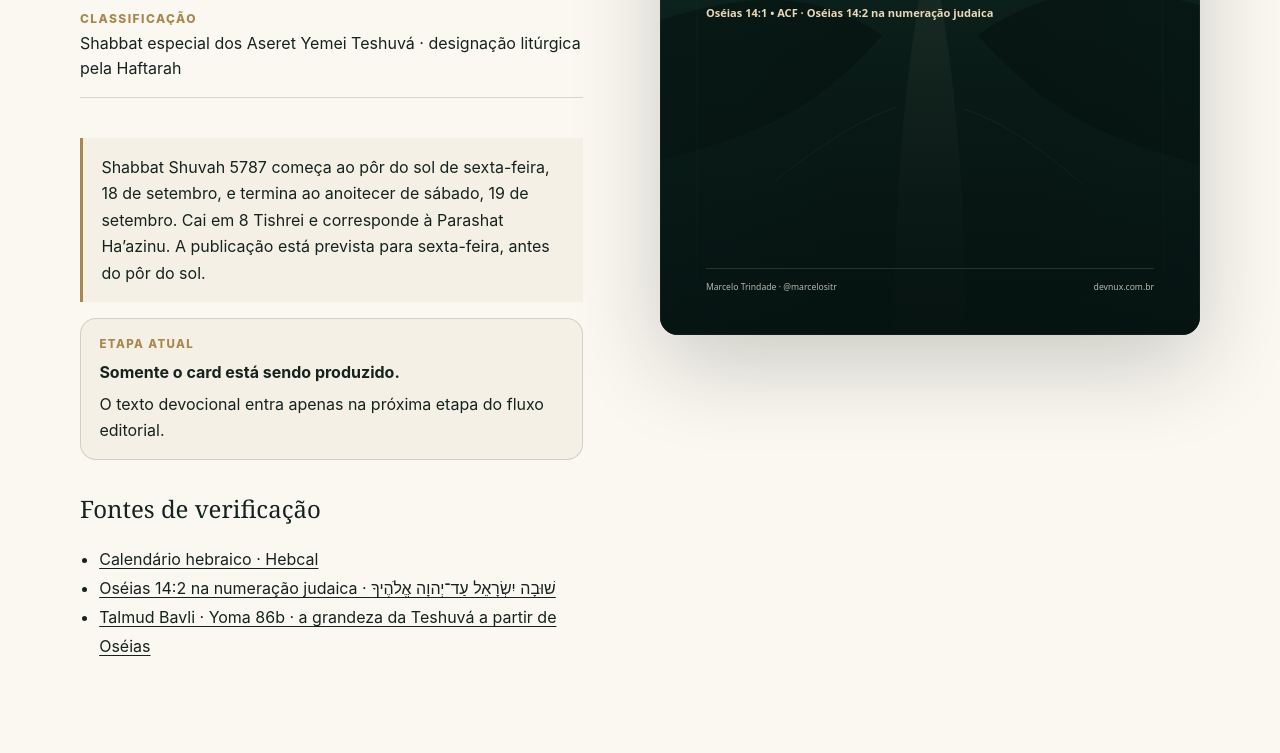
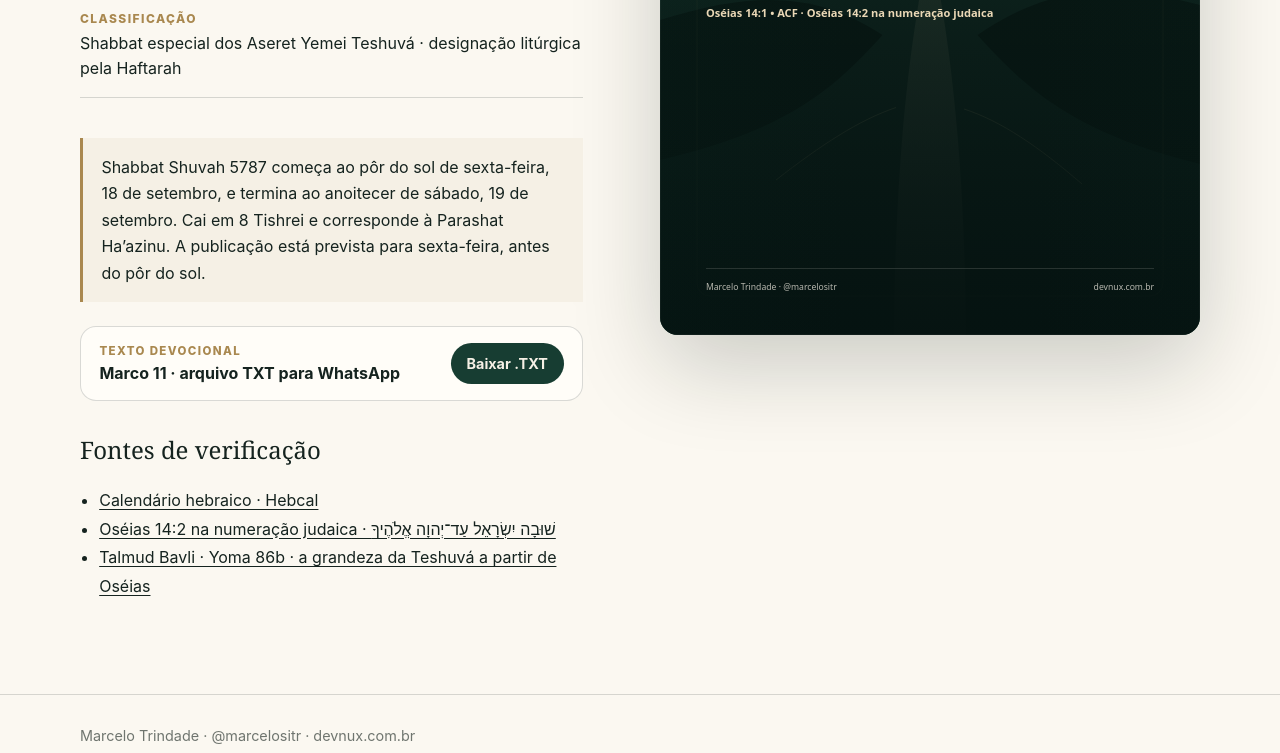
Before and after one commit to marcelositr/yom-kipur-2026, an Astro site: page /yom-kipur-2026/marcos/11-retorne-ao-seu-deus in a window 1280 px wide. Shown: the part 803-1556 px from the top of the page. Built offline with nearby package versions, Linux system fonts and the light colour scheme; Astro itself is replaced by a stand-in of ours.

Commit message:
content: link Marco 11 devotional download

```diff
--- a/src/pages/marcos/11-retorne-ao-seu-deus.astro
+++ b/src/pages/marcos/11-retorne-ao-seu-deus.astro
@@ -5,6 +5,8 @@ import { marcos } from '../../data/marcos';
 
 const marco = marcos.find((item) => item.id === 11);
 if (!marco) throw new Error('Marco 11 não encontrado.');
+
+const devotionalUrl = `${import.meta.env.BASE_URL}downloads/2026-09-18_marco11_retorne-ao-seu-deus.txt`;
 ---
 <BaseLayout
   title={`${marco.title} · Caminho para Yom Kipur 5787`}
@@ -13,7 +15,7 @@ if (!marco) throw new Error('Marco 11 não encontrado.');
   <section class="marco-page container">
     <div class="marco-copy">
       <a class="back" href={import.meta.env.BASE_URL}>← Voltar</a>
-      <div class="eyebrow">Marco 11 · card em construção</div>
+      <div class="eyebrow">Marco 11 · rascunho editorial</div>
       <h1>{marco.title}</h1>
       <p class="lede">{marco.summary}</p>
 
@@ -34,10 +36,14 @@ if (!marco) throw new Error('Marco 11 não encontrado.');
 
       {marco.calendarNote && <p class="note">{marco.calendarNote}</p>}
 
-      <div class="workflow-note">
-        <div class="workflow-kicker">Etapa atual</div>
-        <strong>Somente o card está sendo produzido.</strong>
-        <p>O texto devocional entra apenas na próxima etapa do fluxo editorial.</p>
+      <div class="download-block">
+        <div>
+          <div class="download-kicker">Texto devocional</div>
+          <strong>Marco 11 · arquivo TXT para WhatsApp</strong>
+        </div>
+        <a class="download-button" href={devotionalUrl} download>
+          Baixar .TXT
+        </a>
       </div>
 
       <div class="sources">
@@ -114,34 +120,43 @@ if (!marco) throw new Error('Marco 11 não encontrado.');
     line-height: 1.55;
   }
 
-  .note,
-  .workflow-note {
+  .note {
     padding: 1rem 1.15rem;
+    border-left: 3px solid var(--gold);
     background: var(--ivory);
     line-height: 1.65;
   }
 
-  .note {
-    border-left: 3px solid var(--gold);
+  .download-block {
+    margin-top: 1.5rem;
+    padding: 1rem 1.15rem;
+    display: flex;
+    align-items: center;
+    justify-content: space-between;
+    gap: 1rem;
+    border: 1px solid var(--line);
+    border-radius: 16px;
+    background: #fffdf8;
   }
 
-  .workflow-note {
-    margin-top: 1rem;
-    border: 1px solid var(--line);
-    border-radius: 16px;
-  }
-
-  .workflow-note p {
-    margin: .35rem 0 0;
-  }
-
-  .workflow-kicker {
+  .download-kicker {
     margin-bottom: .3rem;
     color: var(--gold);
     font-size: .72rem;
     font-weight: 800;
     letter-spacing: .12em;
     text-transform: uppercase;
+  }
+
+  .download-button {
+    flex: 0 0 auto;
+    padding: .75rem 1rem;
+    border-radius: 999px;
+    background: var(--forest);
+    color: var(--ivory);
+    font-size: .9rem;
+    font-weight: 700;
+    text-decoration: none;
   }
 
   .sources {
@@ -194,4 +209,11 @@ if (!marco) throw new Error('Marco 11 não encontrado.');
       margin-inline: auto;
     }
   }
+
+  @media (max-width: 560px) {
+    .download-block {
+      align-items: flex-start;
+      flex-direction: column;
+    }
+  }
 </style>
```
